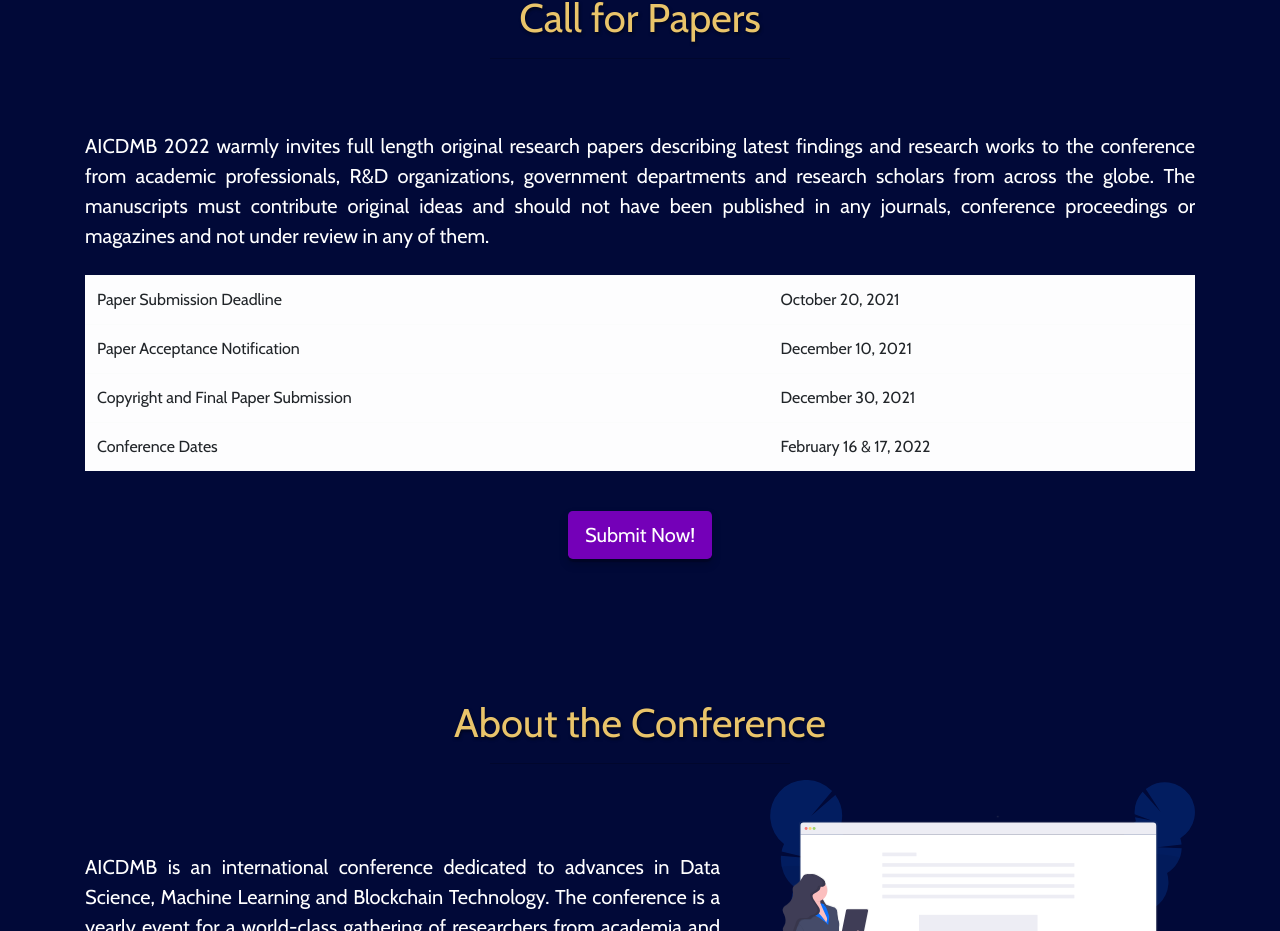
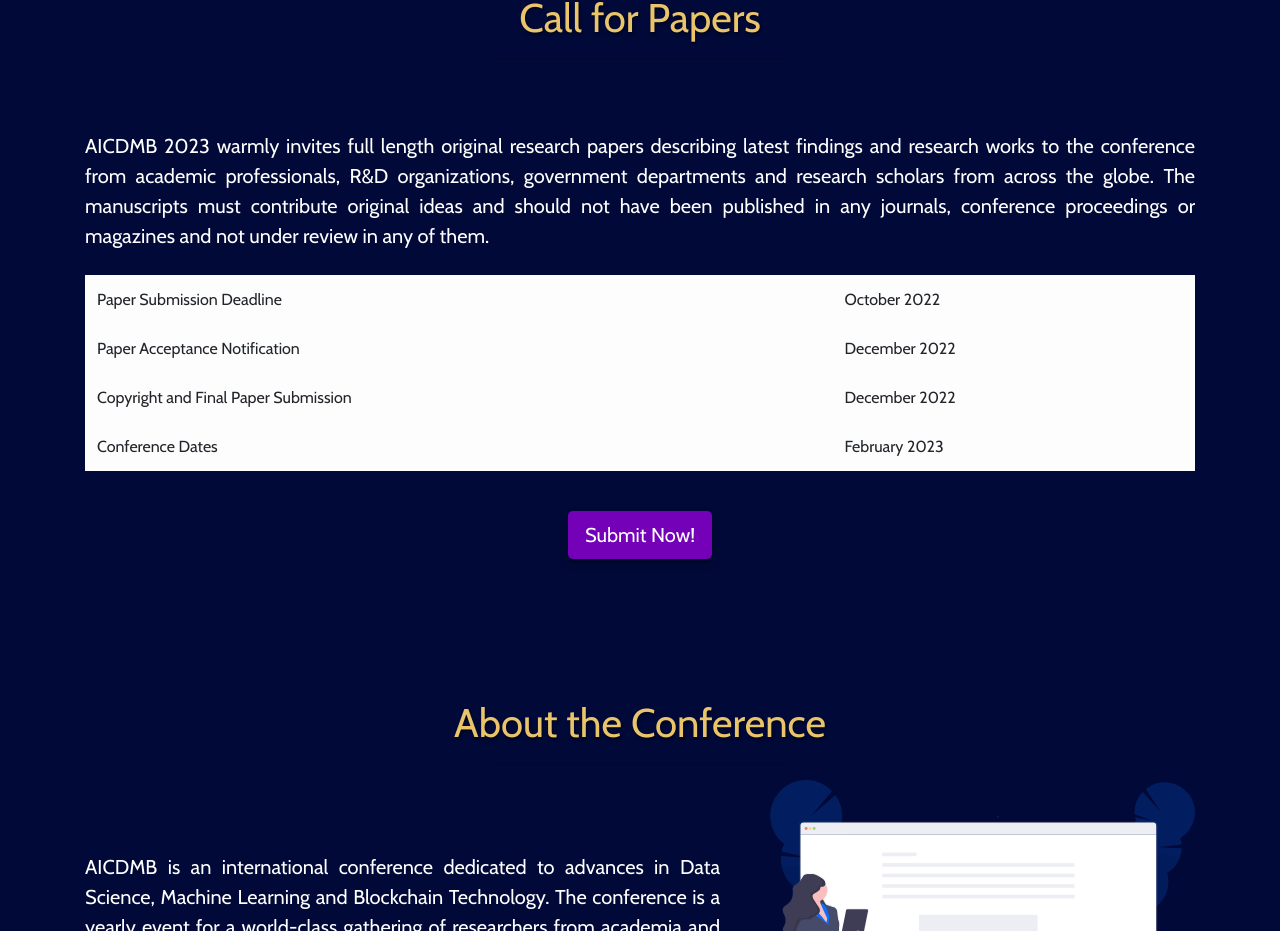
Before and after one commit to aniruddhabagal/AICDMB-2023, a React (Create React App) app: page / in a window 1280 px wide. Shown: the part 2039-2970 px from the top of the page. Built offline with nearby package versions, Linux system fonts and the light colour scheme.

Commit message:
Updated About.jsx

```diff
--- a/src/About.jsx
+++ b/src/About.jsx
@@ -19,7 +19,7 @@ const About = () => {
           {/* <div className="col-12 col-lg-5 order-md-1"><img src={Papers} alt="" height="100%" width="100%"/></div> */}
           <div className="cforp col-12">
             <p className="lead mt-4 text-justify">
-              AICDMB 2022 warmly invites full length original research papers
+              AICDMB 2023 warmly invites full length original research papers
               describing latest findings and research works to the conference
               from academic professionals, R&D organizations, government
               departments and research scholars from across the globe. The
@@ -33,20 +33,20 @@ const About = () => {
                 <tr>
                   <td>Paper Submission Deadline</td>
                   <td>
-                    October 20, 2021
+                    October 2022
                   </td>
                 </tr>
                 <tr>
                   <td>Paper Acceptance Notification</td>
-                  <td>December 10, 2021</td>
+                  <td>December 2022</td>
                 </tr>
                 <tr>
                   <td>Copyright and Final Paper Submission</td>
-                  <td>December 30, 2021</td>
+                  <td>December 2022</td>
                 </tr>
                 <tr>
                   <td>Conference Dates</td>
-                  <td>February 16 & 17, 2022</td>
+                  <td>February 2023</td>
                 </tr>
               </tbody>
             </table>
```
